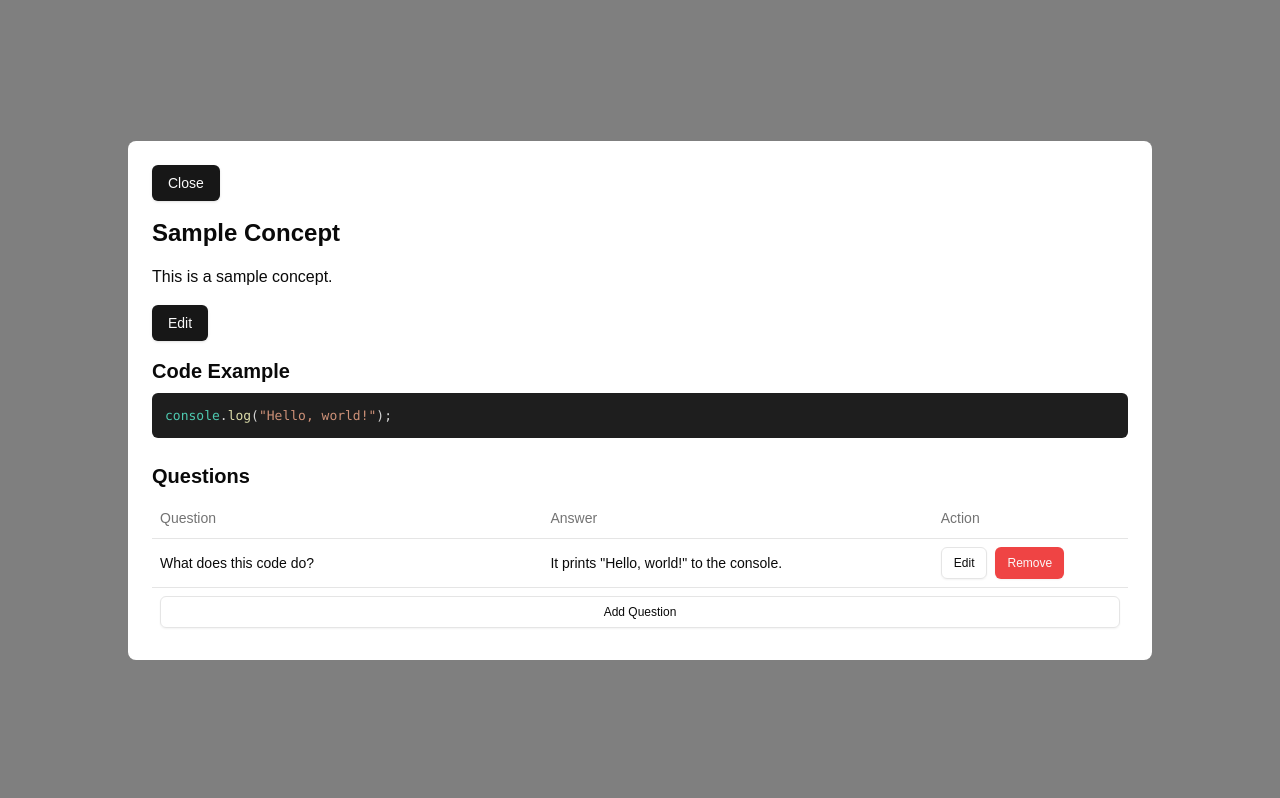
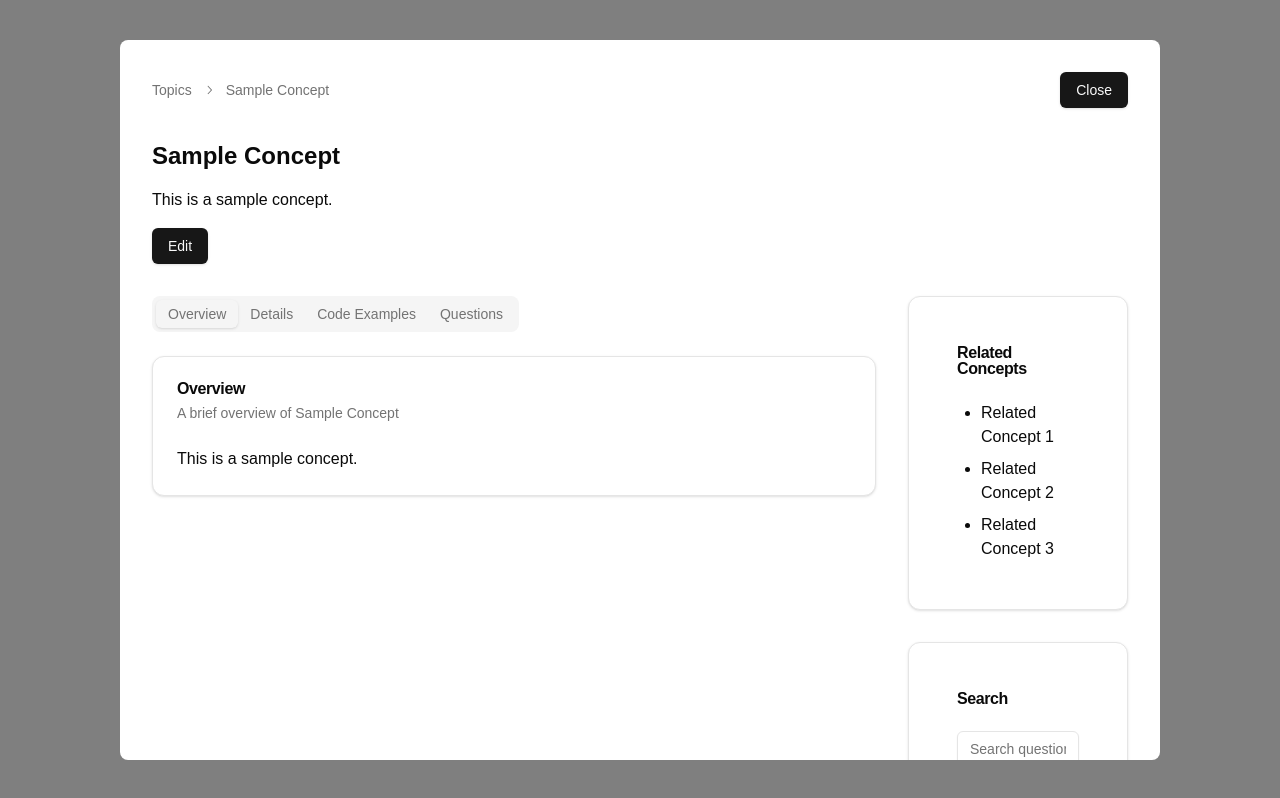
Before and after one commit to cautiouskurns/FinalRound, a Next.js app: page /concept-topic/1 in a window 1280 px wide. Built offline with nearby package versions, Linux system fonts and the light colour scheme.

Commit message:
And again

```diff
--- a/src/components/ConceptTopicPage.tsx
+++ b/src/components/ConceptTopicPage.tsx
@@ -1,29 +1,18 @@
 import React, { useState } from 'react';
+import { motion, AnimatePresence } from 'framer-motion';
 import { Concept, Topic, Question } from './components-syllabus';
 import { Button } from "@/components/ui/button";
 import { Input } from "@/components/ui/input";
 import { Textarea } from "@/components/ui/textarea";
-import {
-  Table,
-  TableBody,
-  TableCaption,
-  TableCell,
-  TableHead,
-  TableHeader,
-  TableRow,
-} from "@/components/ui/table";
+import { Table, TableBody, TableCaption, TableCell, TableHead, TableHeader, TableRow } from "@/components/ui/table";
 import { Prism as SyntaxHighlighter } from 'react-syntax-highlighter';
 import { vscDarkPlus } from 'react-syntax-highlighter/dist/esm/styles/prism';
 import { ScrollArea } from "@/components/ui/scroll-area";
-import {
-  Dialog,
-  DialogContent,
-  DialogDescription,
-  DialogFooter,
-  DialogHeader,
-  DialogTitle,
-} from "@/components/ui/dialog";
+import { Dialog, DialogContent, DialogDescription, DialogFooter, DialogHeader, DialogTitle } from "@/components/ui/dialog";
 import { Label } from "@/components/ui/label";
+import { Tabs, TabsContent, TabsList, TabsTrigger } from "@/components/ui/tabs";
+import { Card, CardContent, CardDescription, CardFooter, CardHeader, CardTitle } from "@/components/ui/card";
+import { Breadcrumb, BreadcrumbItem, BreadcrumbLink, BreadcrumbList, BreadcrumbPage, BreadcrumbSeparator } from "@/components/ui/breadcrumb";
 
 interface ConceptTopicPageProps {
   item: Concept | Topic;
@@ -36,81 +25,206 @@ export function ConceptTopicPage({ item, onClose, onBack }: ConceptTopicPageProp
   const [isEditing, setIsEditing] = useState(false);
   const [editedName, setEditedName] = useState(item.name);
   const [editedDetails, setEditedDetails] = useState(item.details);
+  const [searchQuery, setSearchQuery] = useState('');
+  const [activeTab, setActiveTab] = useState("overview");
 
   const handleSave = () => {
-    // Here you would typically update the item in your data store
     item.name = editedName;
     item.details = editedDetails;
     setIsEditing(false);
   };
 
   return (
-    <div className="fixed inset-0 bg-black bg-opacity-50 flex items-center justify-center z-50">
-      <div className="bg-white dark:bg-gray-800 rounded-lg p-6 max-w-5xl w-full max-h-[90vh] overflow-y-auto">
-        <Button onClick={onClose} className="mb-4">Close</Button>
+    <div className="fixed inset-0 bg-black bg-opacity-50 flex items-center justify-center z-50 p-4">
+      <div className="bg-white dark:bg-gray-800 rounded-lg w-10/12 h-[90vh] overflow-y-auto">
+        <div className="p-8 space-y-8">
+          <div className="flex justify-between items-center">
+            <Breadcrumb>
+              <BreadcrumbList>
+                <BreadcrumbItem>
+                  <BreadcrumbLink onClick={onBack}>Topics</BreadcrumbLink>
+                </BreadcrumbItem>
+                <BreadcrumbSeparator />
+                <BreadcrumbItem>
+                  <BreadcrumbPage>{item.name}</BreadcrumbPage>
+                </BreadcrumbItem>
+              </BreadcrumbList>
+            </Breadcrumb>
+            <Button onClick={onClose}>Close</Button>
+          </div>
+
+          <div className="space-y-6">
             {isEditing ? (
-          <>
+              <div className="space-y-4">
                 <Input
                   value={editedName}
                   onChange={(e) => setEditedName(e.target.value)}
-              className="text-2xl font-bold mb-4"
+                  className="text-2xl font-bold"
                 />
                 <Textarea
                   value={editedDetails}
                   onChange={(e) => setEditedDetails(e.target.value)}
-              className="mb-4"
                 />
+                <div>
                   <Button onClick={handleSave} className="mr-2">Save</Button>
                   <Button onClick={() => setIsEditing(false)} variant="outline">Cancel</Button>
-          </>
+                </div>
+              </div>
             ) : (
-          <>
-            <h1 className="text-2xl font-bold mb-4">{item.name}</h1>
-            <p className="mb-4">{item.details}</p>
-            <Button onClick={() => setIsEditing(true)} className="mb-4">Edit</Button>
-          </>
+              <div className="space-y-4">
+                <h1 className="text-2xl font-bold">{item.name}</h1>
+                <p>{item.details}</p>
+                <Button onClick={() => setIsEditing(true)}>Edit</Button>
+              </div>
             )}
+          </div>
 
+          <div className="grid grid-cols-4 gap-8">
+            <div className="col-span-3 space-y-8">
+              <Tabs value={activeTab} onValueChange={setActiveTab} className="w-full">
+                <TabsList className="mb-6">
+                  <TabsTrigger value="overview">Overview</TabsTrigger>
+                  <TabsTrigger value="details">Details</TabsTrigger>
+                  <TabsTrigger value="code">Code Examples</TabsTrigger>
+                  <TabsTrigger value="questions">Questions</TabsTrigger>
+                </TabsList>
+                <AnimatePresence mode="wait">
+                  <motion.div
+                    key={activeTab}
+                    initial={{ opacity: 0, y: 10 }}
+                    animate={{ opacity: 1, y: 0 }}
+                    exit={{ opacity: 0, y: -10 }}
+                    transition={{ duration: 0.2 }}
+                  >
+                    {activeTab === "overview" && (
+                      <TabsContent value="overview" className="mt-0">
+                        <Card>
+                          <CardHeader>
+                            <CardTitle>Overview</CardTitle>
+                            <CardDescription>A brief overview of {item.name}</CardDescription>
+                          </CardHeader>
+                          <CardContent>
+                            <p>{item.details}</p>
+                          </CardContent>
+                        </Card>
+                      </TabsContent>
+                    )}
+                    {activeTab === "details" && (
+                      <TabsContent value="details" className="mt-0">
                         {isTopic ? (
                           <TopicContent topic={item as Topic} />
                         ) : (
                           <ConceptContent concept={item as Concept} />
                         )}
+                      </TabsContent>
+                    )}
+                    {activeTab === "code" && (
+                      <TabsContent value="code" className="mt-0">
+                        <CodeExamples concept={item as Concept} />
+                      </TabsContent>
+                    )}
+                    {activeTab === "questions" && (
+                      <TabsContent value="questions" className="mt-0">
+                        <QuestionTable concept={item as Concept} searchQuery={searchQuery} />
+                      </TabsContent>
+                    )}
+                  </motion.div>
+                </AnimatePresence>
+              </Tabs>
+            </div>
+            <div className="col-span-1 space-y-8">
+              <Card className="p-6">
+                <CardHeader>
+                  <CardTitle>Related Concepts</CardTitle>
+                </CardHeader>
+                <CardContent>
+                  <ul className="list-disc pl-6 space-y-2">
+                    <li>Related Concept 1</li>
+                    <li>Related Concept 2</li>
+                    <li>Related Concept 3</li>
+                  </ul>
+                </CardContent>
+              </Card>
+              <Card className="p-6">
+                <CardHeader>
+                  <CardTitle>Search</CardTitle>
+                </CardHeader>
+                <CardContent>
+                  <Input
+                    placeholder="Search questions..."
+                    value={searchQuery}
+                    onChange={(e) => setSearchQuery(e.target.value)}
+                  />
+                </CardContent>
+              </Card>
+            </div>
+          </div>
+        </div>
       </div>
     </div>
   );
 }
 
-function TopicContent({ topic }: { topic: Topic }) {
+function CodeExamples({ concept }: { concept: Concept }) {
+  console.log('Concept:', concept);
+  console.log('Code Example:', concept.codeExample);
+
+  const codeExamples = Array.isArray(concept.codeExample)
+    ? concept.codeExample
+    : concept.codeExample ? [concept.codeExample] : [];
+
+  console.log('Code Examples after processing:', codeExamples);
+
+  if (codeExamples.length === 0) {
     return (
-    <div>
-      <h2 className="text-xl font-semibold mb-2">Concepts</h2>
-      <Table>
-        <TableCaption>List of concepts for {topic.name}</TableCaption>
-        <TableHeader>
-          <TableRow>
-            <TableHead className="w-[200px]">Concept</TableHead>
-            <TableHead>Details</TableHead>
-          </TableRow>
-        </TableHeader>
-        <TableBody>
-          {topic.concepts.map((concept, index) => (
-            <TableRow key={index}>
-              <TableCell className="font-medium">{concept.name}</TableCell>
-              <TableCell>{concept.details}</TableCell>
-            </TableRow>
-          ))}
-        </TableBody>
-      </Table>
-    </div>
+      <Card>
+        <CardHeader>
+          <CardTitle>Code Examples</CardTitle>
+          <CardDescription>No code examples available for {concept.name}</CardDescription>
+        </CardHeader>
+      </Card>
     );
   }
 
-function ConceptContent({ concept }: { concept: Concept }) {
+  return (
+    <Card>
+      <CardHeader>
+        <CardTitle>Code Examples</CardTitle>
+        <CardDescription>Code examples for {concept.name}</CardDescription>
+      </CardHeader>
+      <CardContent>
+        {codeExamples.map((example, index) => (
+          <div key={index} className="mb-4">
+            <h3 className="text-lg font-semibold mb-2">{example.label || 'Untitled Example'}</h3>
+            {example.code ? (
+              <SyntaxHighlighter language="javascript" style={vscDarkPlus} className="rounded-md">
+                {example.code}
+              </SyntaxHighlighter>
+            ) : (
+              <p>No code provided for this example.</p>
+            )}
+            {example.code && (
+              <Button onClick={() => navigator.clipboard.writeText(example.code)} className="mt-2">
+                Copy Code
+              </Button>
+            )}
+          </div>
+        ))}
+      </CardContent>
+    </Card>
+  );
+}
+
+function QuestionTable({ concept, searchQuery }: { concept: Concept, searchQuery: string }) {
   const [questions, setQuestions] = useState<Question[]>(concept.questions || []);
   const [isDialogOpen, setIsDialogOpen] = useState(false);
   const [editingQuestion, setEditingQuestion] = useState<Question | null>(null);
   const [editingIndex, setEditingIndex] = useState<number | null>(null);
+
+  const filteredQuestions = questions.filter(q =>
+    q.question.toLowerCase().includes(searchQuery.toLowerCase()) ||
+    q.answer.toLowerCase().includes(searchQuery.toLowerCase())
+  );
 
   const openAddDialog = () => {
     setEditingQuestion({ question: '', answer: '' });
@@ -147,19 +261,7 @@ function ConceptContent({ concept }: { concept: Concept }) {
 
   return (
     <div className="space-y-6">
-      {concept.codeExample && (
-        <div>
-          <h2 className="text-xl font-semibold mb-2">Code Example</h2>
-          <SyntaxHighlighter language="javascript" style={vscDarkPlus} className="rounded-md">
-            {concept.codeExample}
-          </SyntaxHighlighter>
-        </div>
-      )}
-
-      <div>
-        <h2 className="text-xl font-semibold mb-2">Questions</h2>
       <Table>
-          {/* <TableCaption>Questions and Answers for {concept.name}</TableCaption> */}
         <TableHeader>
           <TableRow>
             <TableHead className="w-[40%]">Question</TableHead>
@@ -168,7 +270,7 @@ function ConceptContent({ concept }: { concept: Concept }) {
           </TableRow>
         </TableHeader>
         <TableBody>
-            {questions.map((q, index) => (
+          {filteredQuestions.map((q, index) => (
             <TableRow key={index}>
               <TableCell>{q.question}</TableCell>
               <TableCell>{q.answer}</TableCell>
@@ -185,7 +287,6 @@ function ConceptContent({ concept }: { concept: Concept }) {
           </TableRow>
         </TableBody>
       </Table>
-      </div>
 
       <Dialog open={isDialogOpen} onOpenChange={setIsDialogOpen}>
         <DialogContent className="sm:max-w-[850px] w-11/12 max-h-[90vh] overflow-y-auto bg-white dark:bg-gray-800">
@@ -229,3 +330,46 @@ function ConceptContent({ concept }: { concept: Concept }) {
     </div>
   );
 }
+
+function TopicContent({ topic }: { topic: Topic }) {
+  return (
+    <Card>
+      <CardHeader>
+        <CardTitle>Concepts</CardTitle>
+        <CardDescription>List of concepts for {topic.name}</CardDescription>
+      </CardHeader>
+      <CardContent>
+        <Table>
+          <TableHeader>
+            <TableRow>
+              <TableHead className="w-[200px]">Concept</TableHead>
+              <TableHead>Details</TableHead>
+            </TableRow>
+          </TableHeader>
+          <TableBody>
+            {topic.concepts.map((concept, index) => (
+              <TableRow key={index}>
+                <TableCell className="font-medium">{concept.name}</TableCell>
+                <TableCell>{concept.details}</TableCell>
+              </TableRow>
+            ))}
+          </TableBody>
+        </Table>
+      </CardContent>
+    </Card>
+  );
+}
+
+function ConceptContent({ concept }: { concept: Concept }) {
+  return (
+    <Card>
+      <CardHeader>
+        <CardTitle>Details</CardTitle>
+        <CardDescription>Detailed information about {concept.name}</CardDescription>
+      </CardHeader>
+      <CardContent>
+        <p>{concept.details}</p>
+      </CardContent>
+    </Card>
+  );
+}
```
Lines whose indentation alone changed are shown as unchanged.
